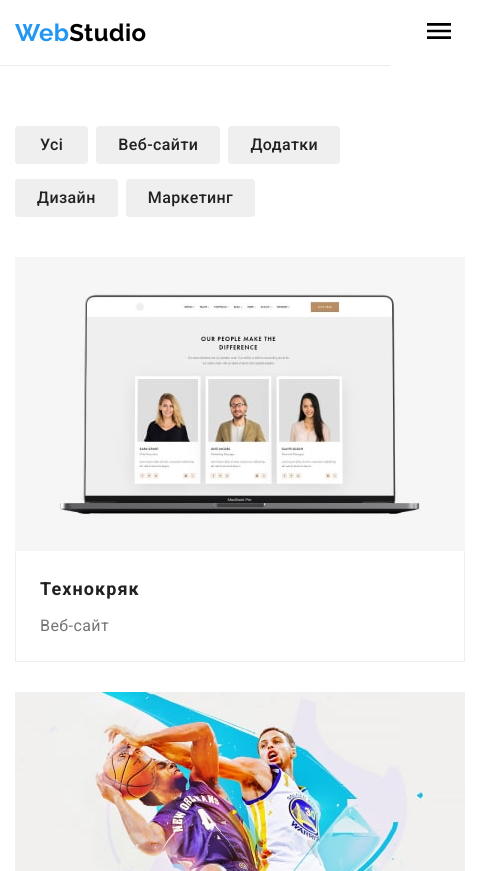
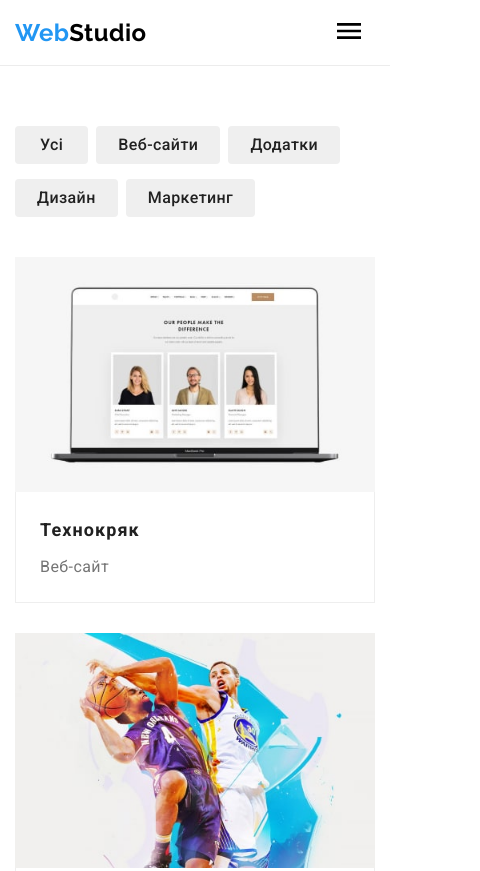
Before and after one commit to snizhanamohyl/goit-markup-hw-08, a plain HTML site: page portfolio.html in a window 390 px wide. Shown: the top 871 px of the page, 480 px wide, since content can reach past the window. Drawn offline with nearby package versions, Linux system fonts and the light colour scheme.

Commit message:
added adaptive layout for devices smaller than 480px, edits due to mentor's comments

```diff
--- a/js/mobile-menu.js
+++ b/js/mobile-menu.js
@@ -12,7 +12,7 @@
     refs.menuList.addEventListener("click", removeMenu);
 
     function toggleMenu() {
-        refs.menu.classList.toggle("visually-hidden");
+        refs.menu.classList.toggle("is-hidden");
         refs.body.classList.toggle("no-scroll");
         refs.body.classList.toggle("no-scroll");
     }
@@ -21,32 +21,3 @@
         refs.menu.classList.add("visually-hidden")
     }
     })()
-
-// (() => {
-//   const mobileMenu = document.querySelector('.js-menu-container');
-//   const openMenuBtn = document.querySelector('.js-open-menu');
-//   const closeMenuBtn = document.querySelector('.js-close-menu');
-
-//   const toggleMenu = () => {
-//     const isMenuOpen =
-//       openMenuBtn.getAttribute('aria-expanded') === 'true' || false;
-//     openMenuBtn.setAttribute('aria-expanded', !isMenuOpen);
-//     mobileMenu.classList.toggle('is-open');
-
-//     const scrollLockMethod = !isMenuOpen
-//       ? 'disableBodyScroll'
-//       : 'enableBodyScroll';
-//     bodyScrollLock[scrollLockMethod](document.body);
-//   };
-
-//   openMenuBtn.addEventListener('click', toggleMenu);
-//   closeMenuBtn.addEventListener('click', toggleMenu);
-
-//   // Close the mobile menu on wider screens if the device orientation changes
-//   window.matchMedia('(min-width: 768px)').addEventListener('change', e => {
-//     if (!e.matches) return;
-//     mobileMenu.classList.remove('is-open');
-//     openMenuBtn.setAttribute('aria-expanded', false);
-//     bodyScrollLock.enableBodyScroll(document.body);
-//   });
-// })();
--- a/portfolio.html
+++ b/portfolio.html
@@ -47,7 +47,7 @@
                     </a>
                 </li>
             </ul>
-            <div class="mob-menu visually-hidden">
+            <div class="mob-menu is-hidden">
                 <button type="button" class="mob-menu__close-btn close-btn menu-close">
                     <svg class="close-btn__icon" width="40" height="40">
                         <use href="./images/svg/icons.svg#icon-close-btn" />
--- a/sass/components/_mobile-menu.scss
+++ b/sass/components/_mobile-menu.scss
@@ -1,6 +1,6 @@
 .mob-menu {
     min-width: 100%;
-    height: 100%;
+    height: 100vh;
     position: fixed;
     top: 0;
     right: 0;
@@ -15,7 +15,7 @@
 }
 
 .mob-nav {
-    @include font(40px, 1.18, 0.02em, 500);
+    @include font(28px, 1.18, 0.02em, 500);
 
     position: absolute;
     top: 48px;
@@ -32,6 +32,10 @@
     &__link--current {
         color: var(--accent-color);
     }
+
+    @include mobile {
+       font-size: 40px;
+    }
 }
 
 .mob-contacts {
@@ -43,11 +47,19 @@
     }
 
     &__mail {
-        @include font(34px, 1.18, 0.02em, 500);
+        @include font(26px, 1.18, 0.02em, 500);
+
+        @include mobile {
+            font-size: 34px;
+        }
     }
 
     &__tel {
-        @include font(24px, 1.17, 0.02em, 500);
+        @include font(20px, 1.17, 0.02em, 500);
+
+        @include mobile {
+            font-size: 24px;
+        }
     }
 
     &__link-tel {
@@ -76,7 +88,11 @@
 
     &__link {
         color: var(--accent-color);
-        @include font(18px, 1.2, 0.02em, 500);
+        @include font(12px, 1.2, 0.02em, 500);
+
+        @include mobile {
+            font-size: 18px;
+        }
     }
 }
 
--- a/sass/components/_modal.scss
+++ b/sass/components/_modal.scss
@@ -11,12 +11,17 @@
 
 .modal {
     padding: 40px;
-    width: 450px;
+    min-width: 290px;
+    width: 90%;
     background-color: var(--white);
     position: absolute;
     top: 50%;
     left: 50%;
     transform: translate(-50%, -50%);
+
+    @include mobile {
+        width: 450px;
+    }
 
     @include desktop {
         width: 528px;
--- a/sass/layouts/_about.scss
+++ b/sass/layouts/_about.scss
@@ -1,14 +1,18 @@
 .about {
-    @media screen and (max-width: 1200px) {
+    @media screen and (max-width: 1199px) {
         display: none;
     }
-}
 
-.about__list {
-    display: flex;
+    &__list {
+        display: flex;
 
-    & .about__item:not(:last-child) {
-        margin-right: 30px;
+        & .about__item:not(:last-child) {
+            margin-right: 30px;
+        }
+    }
+
+    &__item {
+        flex-basis: calc((100% - 60px) / 3);
     }
 }
 
--- a/sass/layouts/_advantages.scss
+++ b/sass/layouts/_advantages.scss
@@ -36,7 +36,7 @@
         @include font(inherit, 1.14, 0.03em, 700);
         text-transform: uppercase;
 
-        @media screen and (max-width: 768px) {
+        @media screen and (max-width: 767px) {
             text-align: center;
         }
     }
@@ -47,7 +47,7 @@
     }
 
     @include tablet {
-        width: calc((100% - 30px) / 2);
+        flex-basis: calc((100% - 30px) / 2);
 
         &:nth-child(2n+1) {
             margin-right: 30px;
@@ -60,7 +60,7 @@
 
     @include desktop {
         flex-wrap: nowrap;
-        width: calc((100% - 90px) / 4);
+        flex-basis: calc((100% - 90px) / 4);
 
         &:not(:last-child) {
             margin-right: 30px;
--- a/sass/layouts/_clients.scss
+++ b/sass/layouts/_clients.scss
@@ -4,7 +4,7 @@
 }
 
 .client-logo {
-    width: calc((100% - 30px) / 2);
+    flex-basis: calc((100% - 30px) / 2);
     margin-bottom: 30px;
     margin-right: 30px;
 
@@ -12,17 +12,17 @@
         margin-bottom: 0;
     }
 
-    @media screen and (max-width: 768px) {
+    @media screen and (max-width: 767px) {
         &:nth-last-child(2n+1) {
             margin-right: 0;
         }
     }
 
     @include tablet {
-        width: calc((100% - 60px) / 3);
+        flex-basis: calc((100% - 60px) / 3);
     }
 
-    @media screen and (min-width: 769px) and (max-width: 1200px) {
+    @media screen and (min-width: 768px) and (max-width: 1199px) {
         &:nth-child(3n) {
             margin-right: 0;
         }
@@ -33,7 +33,7 @@
     }
 
     @include desktop {
-        width: calc((100% - 150px) / 6);
+        flex-basis: calc((100% - 150px) / 6);
         margin-bottom: 0;
 
         &:last-child {
--- a/sass/layouts/_footer.scss
+++ b/sass/layouts/_footer.scss
@@ -1,14 +1,14 @@
 .footer {
     background-color: var(--secondary-background-color);
-    min-width: 480px;
+    min-width: 320px;
+    padding-top: 60px;
+    padding-bottom: 60px;
 
     .container {
         display: flex;
         flex-direction: column;
         align-items: center;
         text-align: center;
-        padding-top: 60px;
-        padding-bottom: 60px;
 
         @include desktop {
             flex-direction: row;
@@ -44,7 +44,6 @@
 
 .address {
     font-style: normal;
-    margin-bottom: 60px;
 
     &__list {
         @include desktop {
@@ -70,6 +69,10 @@
         }
     }
 
+    @media screen and (max-width: 767px) {
+        margin-bottom: 60px;
+    }
+
     @include desktop {
         margin-bottom: 0;
     }
@@ -79,6 +82,10 @@
     @include tablet {
         display: flex;
         align-items: baseline;
+    }
+
+    @media screen and (min-width: 768px) and (max-width: 1199px){
+        margin-bottom: 60px;
     }
 }
 
@@ -99,7 +106,7 @@
     }
 
     &__input {
-        width: 450px;
+        width: calc(320px - 2*15px);
         height: 50px;
         padding: 15px 16px;
         margin-bottom: 20px;
@@ -116,6 +123,10 @@
             outline: none;
             border-color: var(--white);
             cursor: pointer;
+        }
+
+        @include mobile {
+            width: 450px;
         }
 
         @include desktop {
--- a/sass/layouts/_header.scss
+++ b/sass/layouts/_header.scss
@@ -36,7 +36,7 @@
 }
 
 .menu, .contacts {
-    @media screen and (max-width: 768px) {
+    @media screen and (max-width: 767px) {
         display: none;
     }
 }
@@ -121,7 +121,7 @@
             }
         }
 
-        @media screen and (max-width: 768px) {
+        @media screen and (max-width: 767px) {
             font-size: 12px;
             line-height: 1.17;
         }
--- a/sass/layouts/_hero.scss
+++ b/sass/layouts/_hero.scss
@@ -1,5 +1,5 @@
 .hero {
-    min-width: 480px;
+    min-width: 320px;
     max-width: 1600px;
     margin-left: auto;
     margin-right: auto;
@@ -15,7 +15,11 @@
         margin-bottom: 30px;
         margin-left: auto;
         margin-right: auto;
-        width: 360px;
+        width: 300px;
+
+        @include mobile {
+            width: 360px;
+        }
 
         @include font(26px, 1.62, 0.06em, 900);
         text-align: center;
--- a/sass/layouts/_projects.scss
+++ b/sass/layouts/_projects.scss
@@ -36,8 +36,13 @@
             color: var(--white);
             box-shadow: 0px 3px 1px rgba(0, 0, 0, 0.1), 0px 1px 2px rgba(0, 0, 0, 0.08), 0px 2px 2px rgba(0, 0, 0, 0.12);
         }
+
+        @media screen and (max-width: 380px) {
+            padding: 5px 20px;
+        }
     }
-    @media screen and (max-width: 768px) {
+
+    @media screen and (max-width: 767px) {
         width: 326px;
         flex-wrap: wrap;
 
@@ -77,7 +82,7 @@
             flex-basis: calc((100% - 30px) / 2);
         }
 
-        @media screen and (min-width: 768px) and (max-width: 1200px) {
+        @media screen and (min-width: 768px) and (max-width: 1199px) {
             &:nth-child(2n) {
                 margin-right: 0;
             }
@@ -93,7 +98,7 @@
 
     }
 
-    @media screen and (max-width: 768px) {
+    @media screen and (max-width: 767px) {
         flex-direction: column;
         flex-wrap: nowrap;
     }
@@ -116,7 +121,7 @@
         border: 1px solid #EEEEEE;
         border-top: 0px;
 
-        @media screen and (min-width: 768px) and (max-width: 1200px) {
+        @media screen and (min-width: 768px) and (max-width: 1199px) {
             .card-list__item:nth-child(-n+2) & {
                 height: 146px;
             }
--- a/sass/layouts/_team.scss
+++ b/sass/layouts/_team.scss
@@ -1,6 +1,6 @@
 .team {
     background-color: var(--additional-background-color);
-    min-width: 480px;
+    min-width: 320px;
 
     &__list {
         @include tablet {
@@ -24,11 +24,10 @@
 
     @include desktop {
         margin-bottom: 0;
-        margin-right: 30px;
     }
 
     @include tablet {
-        width: calc((100% - 30px) / 2);
+        flex-basis: calc((100% - 30px) / 2);
 
         &:nth-child(2n+1) {
             margin-right: 30px;
@@ -41,7 +40,7 @@
 
     @include desktop {
         flex-wrap: nowrap;
-        width: calc((100% - 90px) / 4);
+        flex-basis: calc((100% - 90px) / 4);
         margin-bottom: 0;
 
         &:not(:last-child) {
--- a/sass/utils/_common.scss
+++ b/sass/utils/_common.scss
@@ -41,12 +41,20 @@ img {
     padding-left: 0px;
 }
 
+.is-hidden {
+    display: none;
+}
+
 .container {
     margin-left: auto;
     margin-right: auto;
     padding-left: 15px;
     padding-right: 15px;
-    width: 480px;
+    min-width: 320px;
+
+    @include mobile {
+        width: 480px;
+    }
 
     @include tablet {
         width: 768px;
```
Also changed, not shown: index.html (+2 -2 lines), css/main.css, css/main.min.css, 2 other files.
